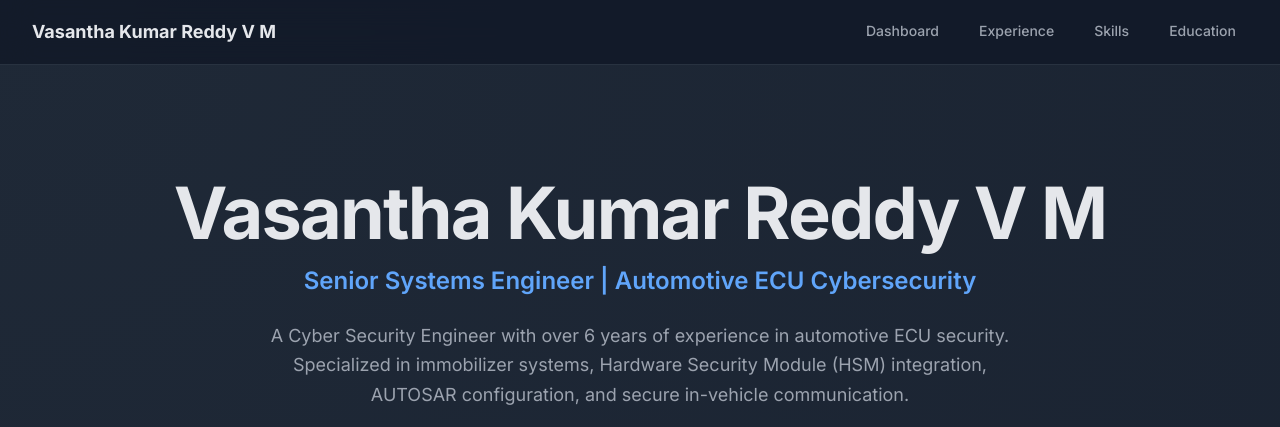
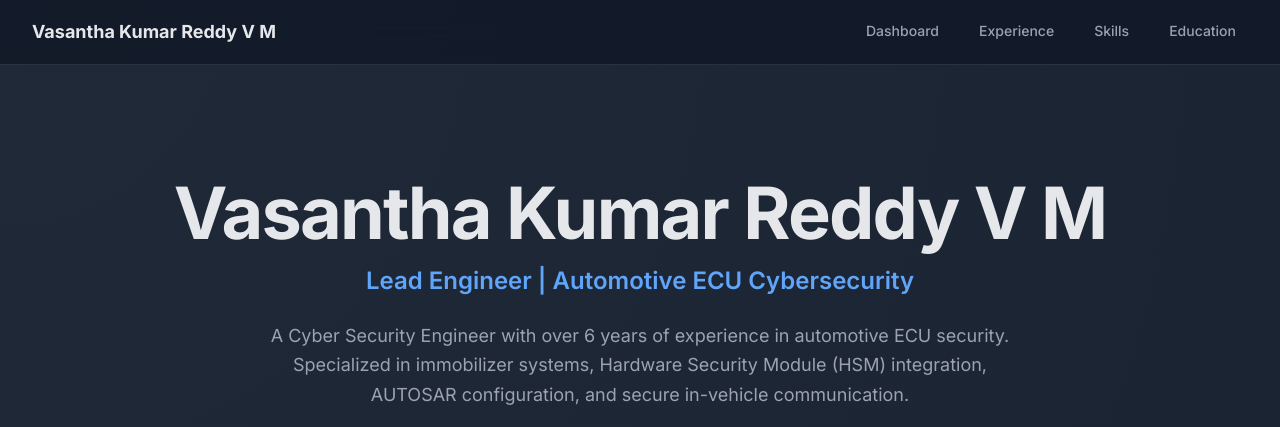
Before and after one commit to itsvasanth/profile, a plain HTML site: page index.html in a window 1280 px wide. Shown: the top 427 px of the page. Drawn offline with nearby package versions, Linux system fonts and the light colour scheme.

Commit message:
lead engineer role change update

```diff
--- a/index.html
+++ b/index.html
@@ -9,17 +9,6 @@
     <link rel="preconnect" href="https://fonts.googleapis.com">
     <link rel="preconnect" href="https://fonts.gstatic.com" crossorigin>
     <link href="https://fonts.googleapis.com/css2?family=Inter:wght@400;500;600;700&display=swap" rel="stylesheet">
-    <!-- Visualization & Content Choices:
-        - Report Info: Hero section (Name, Title, Summary, Contact). Goal: Introduce/Orient. Method: Prominent text, clear call-to-action buttons. Interaction: Fade-in. Justification: Establishes identity and provides immediate contact options.
-        - Report Info: 6+ years experience. Goal: Inform/Contextualize. Method: Key stat card with hover tooltip. Interaction: Hover to reveal elaborative text. Justification: Provides additional context without cluttering the card.
-        - Report Info: 3 Core Roles. Goal: Inform/Contextualize. Method: Key stat card with hover tooltip. Interaction: Hover to reveal company details. Justification: Provides quick access to company history without cluttering the main card.
-        - Report Info: ECU Cybersecurity Specialization. Goal: Inform/Contextualize. Method: Key stat card with hover tooltip. Interaction: Hover to reveal key aspects of specialization. Justification: Offers deeper insight into the primary specialization.
-        - Report Info: Core skills (ECU Cybersecurity, AUTOSAR, Tools, Testing). Goal: Organize/Compare. Method: Visually distinct competency cards with icons and brief descriptions, arranged in a balanced grid. Interaction: Hover effects, staggered fade-in on scroll. Justification: Improves scannability, aesthetic appeal, and UX by clearly segmenting key strengths and providing a dynamic presentation.
-        - Report Info: Career history (3 companies). Goal: Show Change/Progression. Method: Interactive HTML/CSS timeline with hover effects. Interaction: Click to scroll to project details. Justification: Provides an intuitive, visual map of the career path.
-        - Report Info: Project responsibilities. Goal: Organize/Inform. Method: Tab-like project cards with strong action verbs and technology tags. Interaction: Timeline click navigation. Justification: Breaks down dense information into digestible, focused chunks.
-        - Report Info: Automotive ECU Cybersecurity skills. Goal: Compare. Method: Chart.js Bar Chart. Interaction: Hover tooltips. Justification: Provides a visual breakdown of core cybersecurity competencies, adapted for dark theme.
-        - Report Info: Education. Goal: Inform. Method: Clean HTML card. Interaction: None. Justification: Presents credentials in a clear, professional format.
-    -->
     <style>
         body {
             font-family: 'Inter', sans-serif;
@@ -224,7 +213,7 @@
                 Vasantha Kumar Reddy V M
             </h1>
             <p class="mt-4 text-xl md:text-2xl font-semibold text-accent-dark">
-                Senior Systems Engineer | Automotive ECU Cybersecurity
+                Lead Engineer | Automotive ECU Cybersecurity
             </p>
             <p class="mt-6 max-w-3xl mx-auto text-lg text-secondary-dark leading-relaxed">
                 A Cyber Security Engineer with over 6 years of experience in automotive ECU security. Specialized in immobilizer systems, Hardware Security Module (HSM) integration, AUTOSAR configuration, and secure in-vehicle communication.
```
Lines whose indentation alone changed are shown as unchanged.
